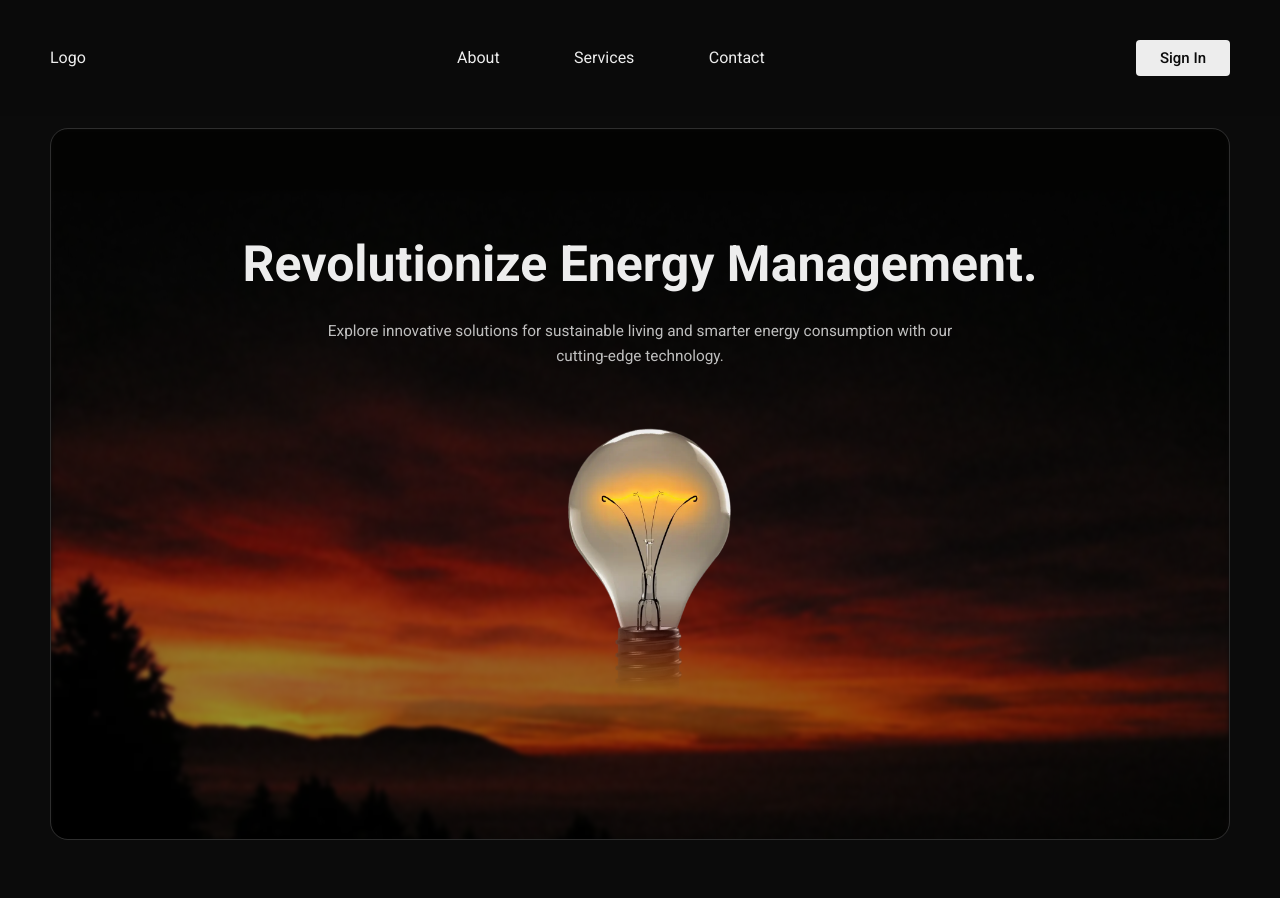
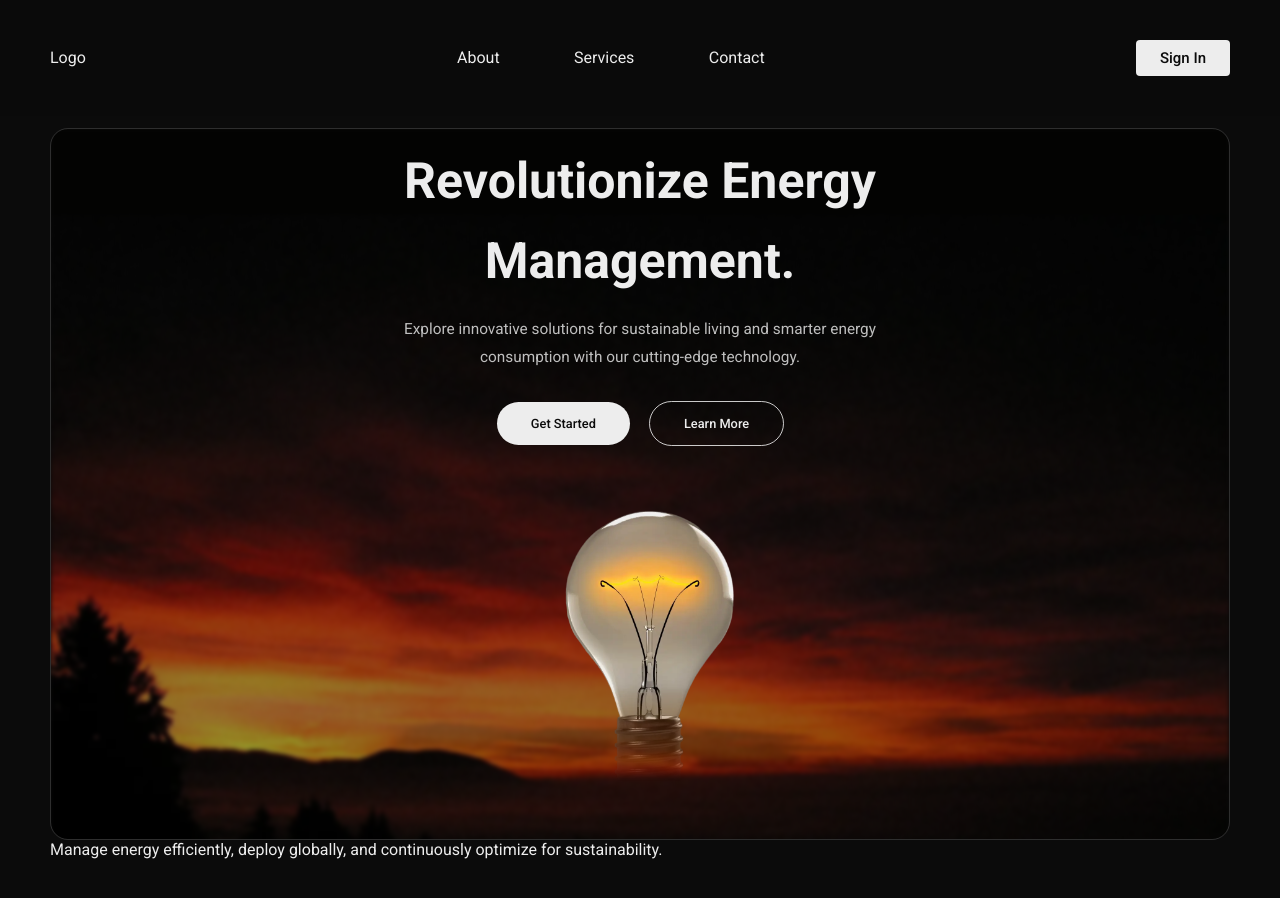
Before and after one commit to gr33pp/hakitech, a React (Create React App) app in the folder client/: page / in a window 1280 px wide. Shown: the top 898 px of the page. Built offline with nearby package versions, Linux system fonts and the light colour scheme.

Commit message:
chore: Refactor landing page styles and add follow-up section

```diff
--- a/client/src/components/components.scss
+++ b/client/src/components/components.scss
@@ -10,9 +10,12 @@
   color: var(--bg-color);
   font-size: 15px;
   cursor: pointer;
-  @include hover(var(--bg-color), 0.08);
+  @include hover(var(--bg-color), 0.1);
 
   &.stroke {
-    outline: var(--text-color) solid 1px;
+    @include hover(var(--text-color), 0.1);
+    background-color: transparent;
+    color: var(--text-color);
+    outline: #ffffffc7 solid 1px;
   }
 }
--- a/client/src/pages/landing/index.jsx
+++ b/client/src/pages/landing/index.jsx
@@ -1,11 +1,13 @@
 import LandingPageNav from "./navigation";
 import "./landing.scss";
+import Button from "../../components/button";
 
 export default function LandingPage() {
   return (
     <div className="landing">
       <LandingPageNav />
       <LandingPageHero />
+      <LandingFollowUp />
     </div>
   );
 }
@@ -25,14 +27,27 @@ const LandingPageHero = () => {
           Explore innovative solutions for sustainable living and smarter energy
           consumption with our cutting-edge technology.
         </p>
-        <div>
+        <div className="actions">
+          <Button text="Get Started" />
+          <Button text="Learn More" stroke />
+        </div>
+        <i>
           <img
             draggable="false"
             src={`${process.env.PUBLIC_URL}/images/bulb.webp`}
             alt="revolution illustration"
           />
-        </div>
+        </i>
       </div>
     </div>
   );
 };
+
+const LandingFollowUp = () => {
+  return (
+    <div className="landing-follow-up">
+      Manage energy efficiently, deploy globally, and continuously optimize for
+      sustainability.
+    </div>
+  );
+};
--- a/client/src/pages/landing/landing.scss
+++ b/client/src/pages/landing/landing.scss
@@ -14,7 +14,7 @@
   &-hero {
     position: relative;
     overflow: hidden;
-    height: clamp(650px, calc(100dvh - var(--landing-pad-top)), 800px);
+    height: clamp(670px, calc(100dvh - var(--landing-pad-top)), 800px);
     border: 1px solid #ffffff25;
     border-radius: 18px;
     display: grid;
@@ -22,35 +22,55 @@
     text-align: center;
 
     &-content {
-      padding: 0 12%;
+      max-width: 80vw;
+      padding: 10px 12% 0;
       display: grid;
-      //   grid-template-rows: auto auto 1fr;
+      //   grid-template-rows: auto auto auto 1fr;
       h1 {
         margin: 0;
         font-size: clamp(27px, 4vw, 50px);
         line-height: 1.6;
       }
       p {
-        width: 75%;
+        padding-top: 15px;
+        margin: 0;
+        width: 70%;
         opacity: 0.8;
         justify-self: center;
-        font-size: clamp(14px, 1.2vw, 22px);
-        line-height: 1.6;
+        font-size: clamp(12px, 1.2vw, 20px);
+        line-height: 1.8;
       }
-      > div {
+      > i {
         mask-image: linear-gradient(black 60%, transparent 85%);
         display: grid;
         justify-items: center;
       }
       img {
-        width: clamp(300px, 70%, 600px);
+        width: clamp(340px, 90%, 620px);
         user-select: none;
+      }
+
+      .actions {
+        justify-self: center;
+        max-width: clamp(0px, 80vw, 350px);
+        margin: 30px 0 20px;
+        display: grid;
+        grid-auto-flow: column;
+        justify-content: center;
+        grid-gap: 20px;
+        // grid-template-columns: repeat(auto-fit, minmax(150px, 1fr));
+
+        > * {
+          border-radius: 10rem !important;
+          padding: 14px 34px;
+          font-size: clamp(10px, 1vw, 16px);
+        }
       }
     }
 
     &-image {
       position: absolute;
-      padding-top: 20%;
+      padding-top: 22%;
       z-index: -1;
       width: 100%;
       height: 100%;
--- a/client/src/pages/landing/navigation/nav.scss
+++ b/client/src/pages/landing/navigation/nav.scss
@@ -8,7 +8,7 @@
     align-items: center;
     padding: clamp(20px, 3%, 40px) var(--landing-pad);
     background-color: var(--bg-color-alt);
-    backdrop-filter: blur(4px);
+    backdrop-filter: blur(3.5px) saturate(50%);
     z-index: 100;
     position: fixed;
     width: calc(100% - var(--landing-pad) * 2);
```
